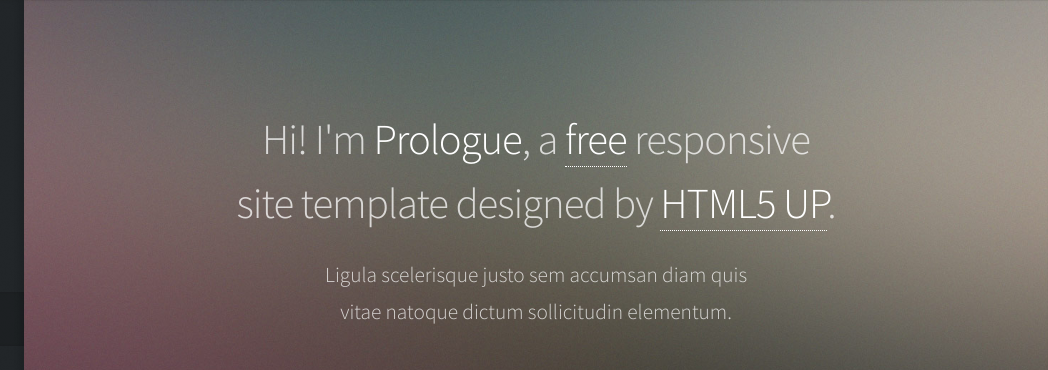
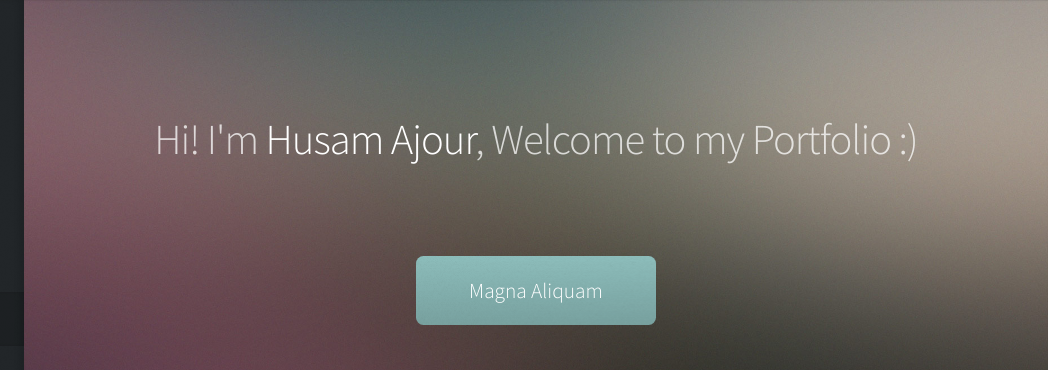
Before and after one commit to HusamAjour/portfolio, a website: page public/index.html in a window 1280 px wide. Shown: the top 370 px of the page, 232-1280 px from the left. Drawn offline with Linux system fonts and the light colour scheme.

Commit message:
name added

```diff
--- a/public/index.html
+++ b/public/index.html
@@ -60,10 +60,7 @@
 						<div class="container">
 
 							<header>
-								<h2 class="alt">Hi! I'm <strong>Prologue</strong>, a <a href="http://html5up.net/license">free</a> responsive<br />
-								site template designed by <a href="http://html5up.net">HTML5 UP</a>.</h2>
-								<p>Ligula scelerisque justo sem accumsan diam quis<br />
-								vitae natoque dictum sollicitudin elementum.</p>
+								<h2 class="alt">Hi! I'm <strong>Husam Ajour</strong>, Welcome to my Portfolio :)</p>
 							</header>
 
 							<footer>
```
